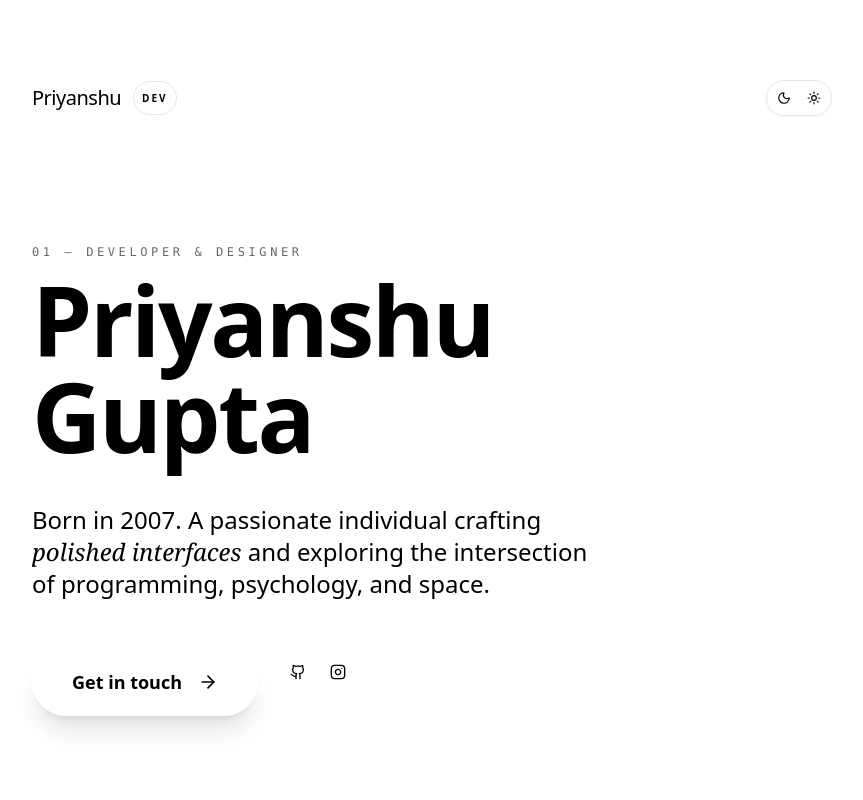
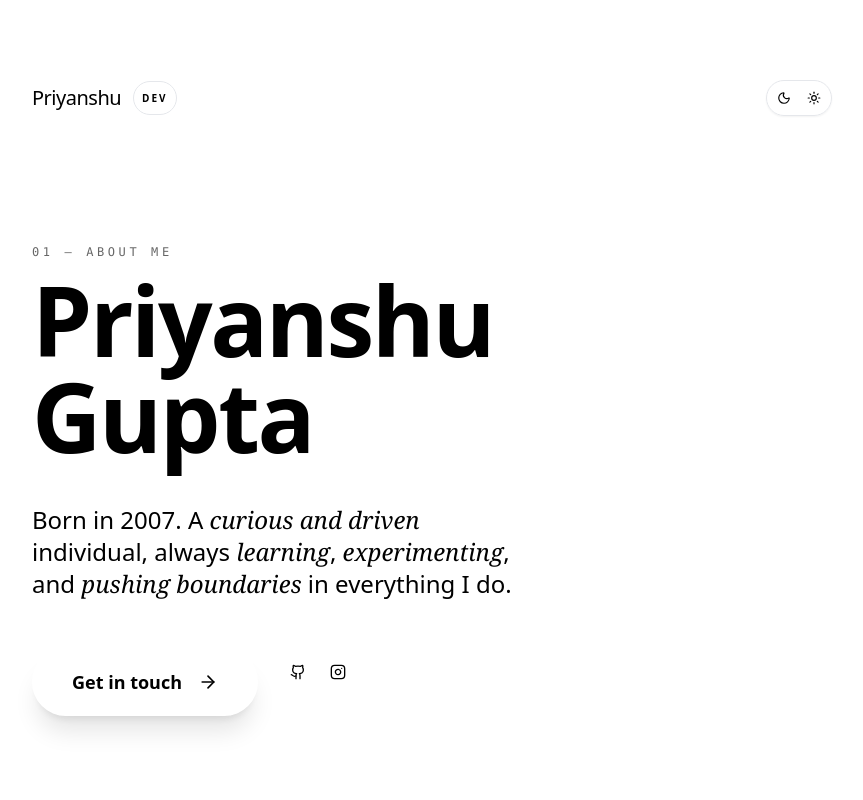
Before and after one commit to Priyansxu/Priyanshu, a Next.js app: page / in a window 1280 px wide. Shown: the top 800 px of the page, without its empty margins (208-1071 px from the left). Built offline with nearby package versions, Linux system fonts and the light colour scheme.

Commit message:
Update page.js

```diff
--- a/app/page.js
+++ b/app/page.js
@@ -9,21 +9,33 @@ const pages = [
   {
     id: "01",
     title: "Priyanshu Gupta",
-    subtitle: "Developer & Designer",
+    subtitle: "About Me",
     text: (
       <>
-        Born in 2007. A passionate individual crafting{" "}
+        Born in 2007. A{" "}
         <span className="text-foreground italic font-serif">
-          polished interfaces
+          curious and driven
         </span>{" "}
-        and exploring the intersection of programming, psychology, and space.
+        individual, always{" "}
+        <span className="text-foreground italic font-serif">
+          learning
+        </span>
+        ,{" "}
+        <span className="text-foreground italic font-serif">
+          experimenting
+        </span>
+        , and{" "}
+        <span className="text-foreground italic font-serif">
+          pushing boundaries
+        </span>{" "}
+        in everything I do.
       </>
     ),
     links: [
       {
         label: "Github",
         icon: <Github className="w-4 h-4" />,
-        href: "https://github.com",
+        href: "https://github.com/Priyansxu",
       },
       {
         label: "Instagram",
@@ -37,15 +49,22 @@ const pages = [
   {
     id: "02",
     title: "The Craft",
-    subtitle: "Focus & Philosophy",
+    subtitle: "Development & Design",
     text: (
       <>
-        Obsessed with{" "}
+        I work with Python and JavaScript, using{" "}
         <span className="text-foreground italic font-serif">
-          clean code
+          frameworks
         </span>{" "}
-        and performance-driven development. Experimenting with design systems,
-        complex animations, and modern web architectures.
+        to build modern web applications with a focus on{" "}
+        <span className="text-foreground italic font-serif">
+          UI/UX
+        </span>
+        . I also create{" "}
+        <span className="text-foreground italic font-serif">
+          graphics and visuals
+        </span>{" "}
+        that bring designs to life.
       </>
     ),
     button: "View my work",
@@ -57,17 +76,29 @@ const pages = [
     subtitle: "Ideas & Explorations",
     text: (
       <>
-        Exploring how humans interact with technology. Questioning the{" "}
+        Beyond development, I’m fascinated by{" "}
         <span className="text-foreground italic font-serif">
-          future of interfaces
+          psychology
+        </span>{" "}
+        and{" "}
+        <span className="text-foreground italic font-serif">
+          astronomy
         </span>
-        , philosophy, and the infinite scale of space.
+        —digging into how people think and the vastness of the universe to{" "}
+        <span className="text-foreground italic font-serif">
+          spark new ideas
+        </span>{" "}
+        and{" "}
+        <span className="text-foreground italic font-serif">
+          fuel my creativity
+        </span>
+        .
       </>
     ),
     button: "Let's connect",
     action: "social",
   },
-]
+];
 
 export default function Page() {
   const { theme, setTheme } = useTheme()
```
